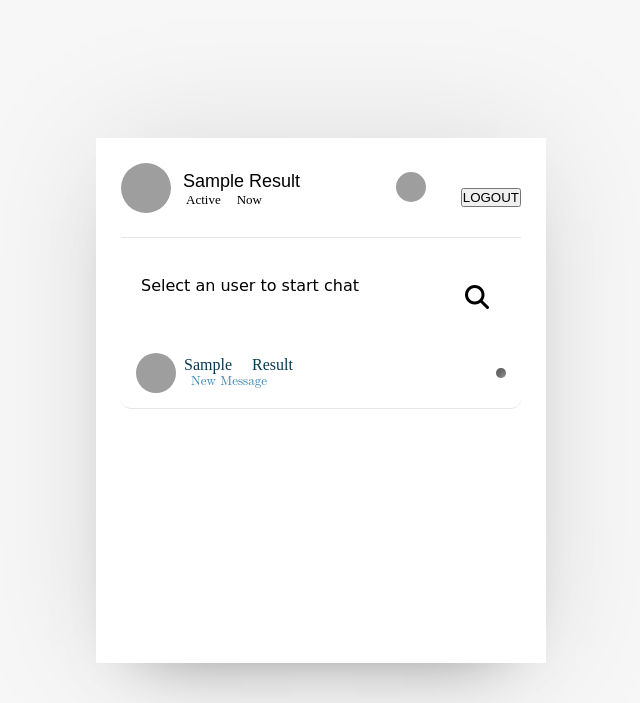
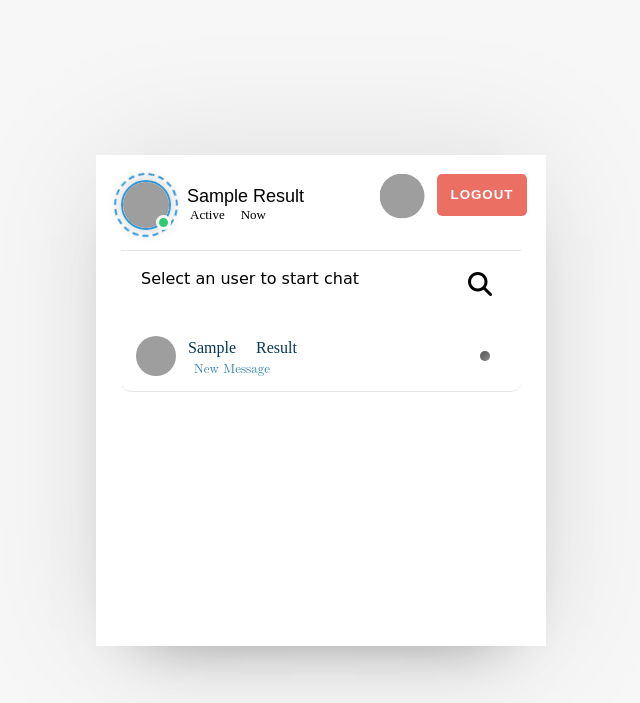
Before and after one commit to deepanshu414/Chat_Application, a Flask app: template templates/home.html in a window 1280 px wide. Shown: the top 703 px of the page, without its empty margins (319-959 px from the left). Run offline with Flask 2, Linux system fonts and the light colour scheme; the template is opened without the code that fills it: most values are stand-ins (such as "Sample title", 1, 10 or a date in 2020); grey boxes are pictures that could not be loaded.

Commit message:
Add files via upload

```diff
--- a/static/css/style.css
+++ b/static/css/style.css
@@ -228,80 +254,47 @@
     bottom:0;
     right:0;
     top:0;
-    margin-right: 30px;
+    /* transform:translate3d(20px, 4px, 10px); */
+    transform: scale(1.5);
+    margin-right: 10px;
     position: sticky;
     cursor: pointer;
 }
 .users header form #ai:hover{
     padding: 2px;
 }
-/* .users header form input[type="submit"]{
-    color:#fff;
-    font-size:17px;
-    padding:7px 15px;
-    background: #333;
+
+.button1 {
+    --bg: #e74c3c;
+    --text-color: #fff;
+    position: relative;
+    width: 90px;
+    transform:translate3d(6px, -12px, 10px);
+    border: none;
+    background: var(--bg);
+    color: var(--text-color);
+    padding: 1em;
+    cursor: pointer;
+    font-weight: bold;
+    text-transform: uppercase;
+    transition: 0.2s;
     border-radius: 5px;
-    cursor: pointer;
-    margin-left:0px;
-    font-family: system-ui;
-} */
-.users header form input[type="submit"] {
-    text-decoration: none;
-    position: relative;
-    border: 1px solid black;
-    font-size: 17px;
-    font-family: system-ui;
-    padding:7px 15px;
-    font-family: inherit;
-    cursor: pointer;
-    color: #fff;
-    line-height: 2em;
-    text-align: center;
-    background: linear-gradient(90deg, #03a9f4, #f441a5, #cec03d, #03a9f4);
-    background-size: 300%;
-    border-radius:  5px;
-    z-index: 1;
+    opacity: 0.8;
+    letter-spacing: 1px;
+    /* box-shadow: #c0392b 0px 7px 2px, #000 0px 8px 5px; */
   }
 
-  .users header form input[type="submit"]:hover {
-    animation: ani 8s linear infinite;
-    border: 1px solid black;
+  .button1:hover {
+    opacity: 1;
   }
 
-  @keyframes ani {
-    0% {
-      background-position: 0%;
-    }
-
-    100% {
-      background-position: 600%;
-    }
+  .button1:active {
+    top: 4px;
+    box-shadow: #c0392b 0px 3px 2px,#000 0px 3px 5px;
   }
-
-  .users header form input[type="submit"]:before {
-    content: "";
-    position: absolute;
-    /* top: -5px;
-    left: -5px;
-    right: -5px;
-    bottom: -5px; */
-    z-index: -1;
-    background: linear-gradient(90deg, #03a9f4, #f441a5, #cec03d, #03a9f4);
-    background-size: 600%;
-    border-radius: 10px;
-    transition: 1s;
-  }
-
-  .users header form input[type="submit"]:hover::before {
-    filter: blur(50px);
-  }
-
-  .users header form input[type="submit"]:active {
-    background: linear-gradient(32deg, #03a9f4, #f441a5, #cec03d, #03a9f4);
-  }
-
 .users .search{
-    margin:20px 0;
+    margin:0;
+    margin-bottom:10px;
     display:flex;
     position: relative;
     align-items:center ;
@@ -339,6 +336,7 @@
     display: inline-block;
     margin-right: 20px;
     cursor: pointer;
+    transform: translate3d(3px, -6px, 10px);
 }
 .users .search i#cross{
     display: none;
@@ -377,10 +375,12 @@
     color: rgb(49 128 175);
     text-transform: capitalize;
     font-family: math;
+    transform: translate3d(-1px, 5px, 10px);
 }
 .users-list .status{
     width: 10px;
     height: 10px;
+    transform: translateX(-16px);
     border-radius: 50% ;
     cursor: pointer;
     background: #e0e0e0;
@@ -395,8 +395,16 @@
     box-shadow: inset 6px 6px 12px #296625,
                 inset -6px -6px 12px #a5ff93; */
 }
+.details{
+    transform: translateX(4px);
+}
 .users-list:hover {
-    background-color: antiquewhite;
+    color:white;
+    background: linear-gradient(45deg, #ee9ca7, #ffdde1, #2193b0);
+    /* background:  linear-gradient(45deg, #2193b0, #6dd5ed, #00d2ff); */
+    /* background: linear-gradient(45deg, #FF6B6B, #FFE66D, #4ECDC4); */
+    /* background: linear-gradient(45deg, #FF69B4, #FFB6C1, #FF1493); */
+    /* background: linear-gradient(45deg, #1A2980, #26D0CE, #243B55); */
 }
 .scrollable-container {
     height: 300px;
@@ -623,3 +631,101 @@
     cursor: pointer;
     transform: translateY(4px);
 }
+/* From Uiverse.io by omar49511 */
+.container-btn-file {
+    display: flex;
+    position: relative;
+    justify-content: center;
+    align-items: center;
+    background-color: none;
+    color: blueviolet;
+    width:230px;
+    border-style: none;
+    padding: 10px;
+    border-radius: 0.5em;
+    overflow: hidden;
+    fill:blueviolet;
+    z-index: 1;
+    border: .3px solid blueviolet;
+    /* box-shadow: 4px 8px 10px -3px rgba(0, 0, 0, 0.356); */
+    transition: all 250ms;
+  }
+  .container-btn-file input[type="file"] {
+    position: absolute;
+    width: 100%;
+    height: 100%;
+    opacity: 0;
+    cursor: pointer;
+  }
+  .container-btn-file > svg {
+    margin-right: 1em;
+  }
+  .container-btn-file::before {
+    content: "";
+    position: absolute;
+    height: 100%;
+    width: 0;
+    color:white;
+    border-radius: 0.5em;
+    background-color: blanchedalmond;
+    z-index: -1;
+    transition: all 350ms;
+  }
+  .container-btn-file:hover::before {
+    width: 100%;
+  }
+
+  .profile-container {
+    width: 50px;
+    height: 50px;
+    position: relative;
+    cursor: pointer;
+}
+
+.profile-picture {
+    width: 100%;
+    height: 100%;
+    border-radius: 50%;
+    object-fit: cover;
+    border: 2px solid #3498db;
+    transition: all 0.3s ease;
+    box-shadow: 0 0 15px rgba(0,0,0,0.2);
+}
+
+.profile-container:hover .profile-picture {
+    transform: scale(1.05);
+    border-color: #2ecc71;
+    box-shadow: 0 0 20px rgba(46,204,113,0.4);
+}
+
+.decoration-ring {
+    position: absolute;
+    top: -7px;
+    left: -7px;
+    right: -7px;
+    bottom: -7px;
+    border-radius: 50%;
+    border: 2px dashed #3498db;
+    animation: rotate 20s linear infinite;
+}
+
+@keyframes rotate {
+    from {
+        transform: rotate(0deg);
+    }
+    to {
+        transform: rotate(360deg);
+    }
+}
+
+.status-dot {
+    width: 15px;
+    transform: translate3d(10px, 10px, 10px);
+    height: 15px;
+    background-color: #2ecc71;
+    border-radius: 50%;
+    position: absolute;
+    bottom: 10px;
+    right: 10px;
+    border: 3px solid white;
+}
--- a/static/css/style1.css
+++ b/static/css/style1.css
@@ -102,7 +102,7 @@
 }
 div.container header{
     display: flex;
-    background-color: #0077b6;;
+    background-color: #236072;
     color: white;
     padding:25px 30px;
     font-size: 25px;
@@ -133,7 +133,7 @@
     padding: 0.5rem 1rem;
     border-radius: 5px;
     border: 0.7px solid rgba(255, 255, 255, 0.511);
-    background-color: #0077b6;;
+    background-color: #236072;
 }
 div#query_area{
     display: flex;
@@ -207,7 +207,7 @@
 }
 .chats{
     position: relative;
-    height: 300px;
+    height: 250px;
     overflow-y: scroll;
     display: flex;
     flex-direction: column;
```
Also changed, not shown: other parts of static/css/style.css (+57 -27 lines), static/css/chatterbox.css (+22 -4 lines).
